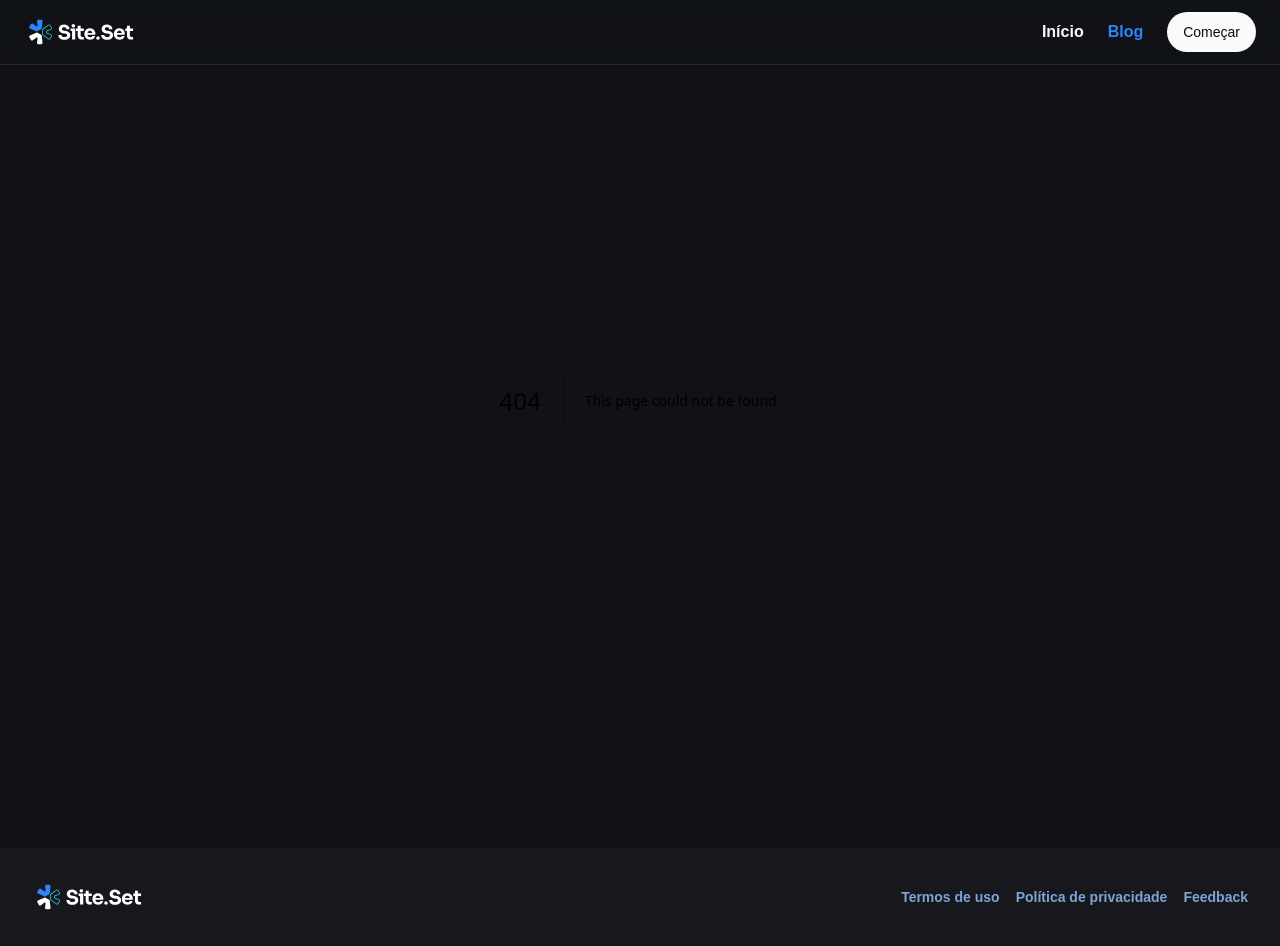
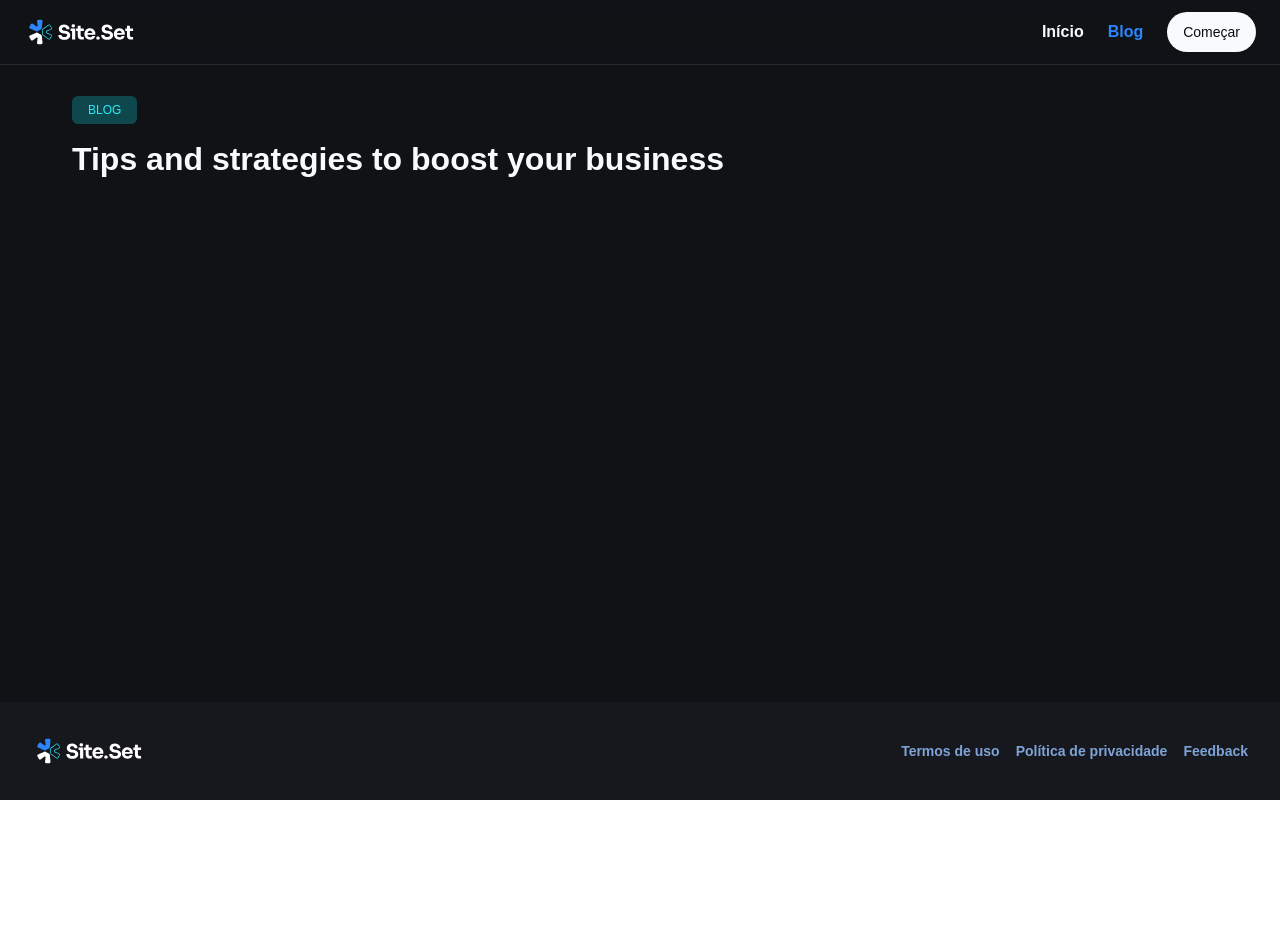
Before and after one commit to erikaperciliano/site-blog, a Next.js app: page /blog in a window 1280 px wide. Before the commit this address had no page. After the commit the page ends 800 px from the top, so only its background shows below. Built offline with nearby package versions, Linux system fonts and the light colour scheme; a web font is replaced by a local one.

Commit message:
feat: add Blog Page

```diff
--- /dev/null
+++ b/src/pages/blog/index.tsx
@@ -0,0 +1,15 @@
+export default function BlogPage() {
+    return(
+        <div className="flex flex-col py-24 flex-grow h-full">
+            <header className="">
+                <div className="container space-y-6 flex flex-col items-start justify-between md:flex-row md:items-end lg:items-end">
+                    <div  className="flex flex-col gap-4 md:px-0">
+                        <span className="text-body-tag text-cyan-100 w-fit rounded-md text-center md:text-left py-2 px-4 bg-cyan-300">BLOG</span>
+
+                        <h1 className="text-balance text-start md:text-left text-heading-lg md:text-heading-xl max-w-2xl text-gray-100">Tips and strategies to boost your business</h1>
+                    </div>
+                </div>
+            </header>
+        </div>
+    )
+}
--- a/src/pages/index.tsx
+++ b/src/pages/index.tsx
@@ -1,7 +1,5 @@
 import { LandingPage } from '@/templates/landing-page';
-import { allPosts } from 'contentlayer/generated';
 
 export default function Home() {
-  console.log(allPosts)
   return <LandingPage />;
 }
```
